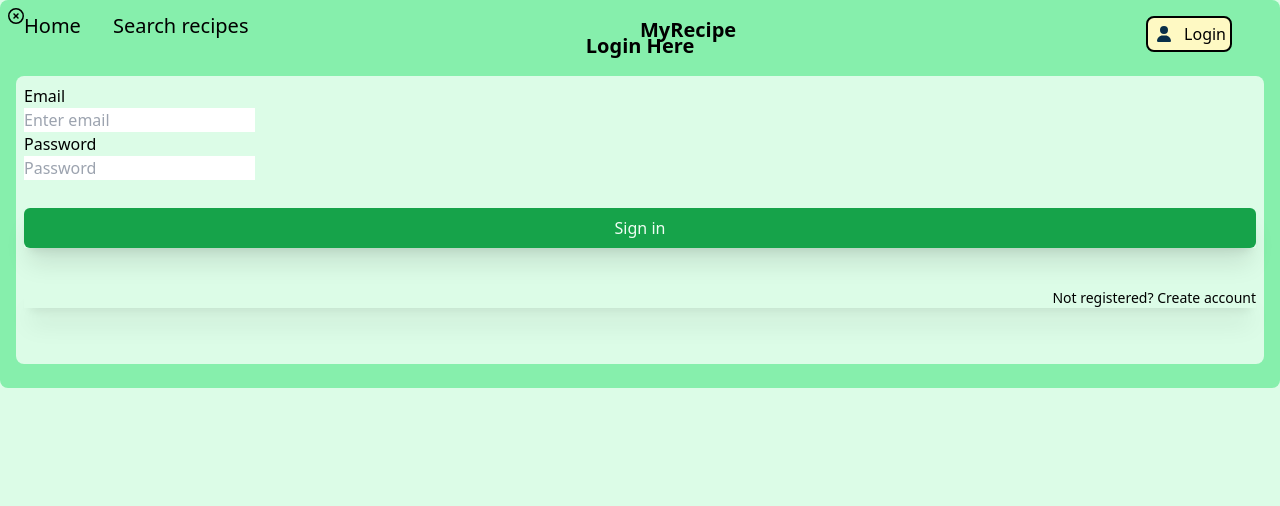
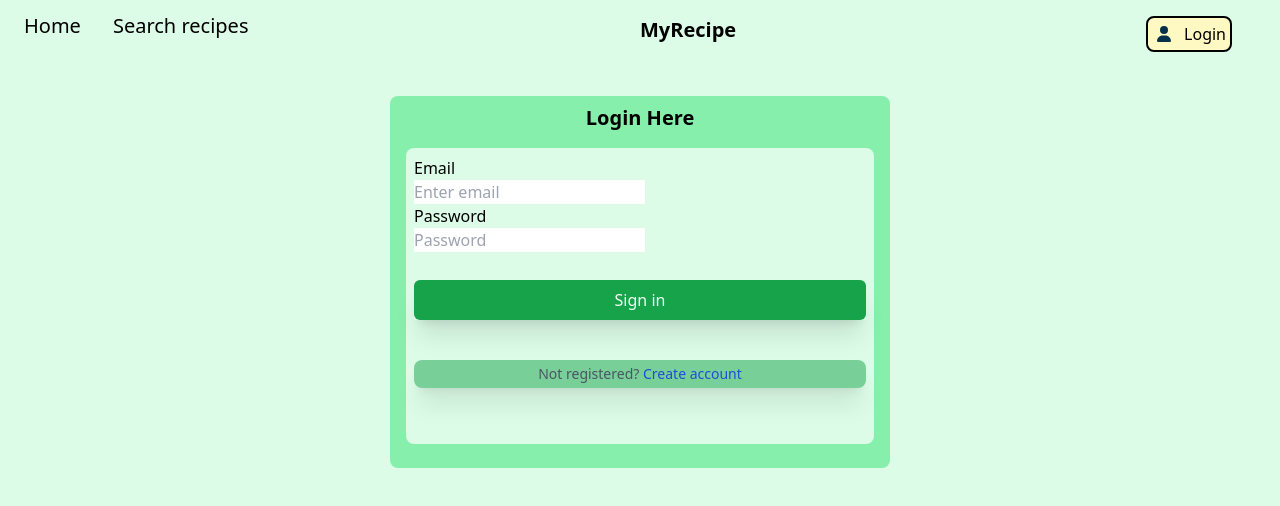
Before and after one commit to chas-academy/u06-fullstack-recipe-app-MatildaAK, an Angular app in the folder Recipe-frontend/: page /login in a window 1280 px wide. Shown: the top 506 px of the page. Built offline with nearby package versions, Linux system fonts and the light colour scheme.

Commit message:
removed modal and changed some styling

```diff
--- a/Recipe-frontend/src/app/components/login/login.component.html
+++ b/Recipe-frontend/src/app/components/login/login.component.html
@@ -1,10 +1,6 @@
-<div id="modal" class="bg-cardbg rounded-lg pb-2">
-    <div class="z-50">
-        <div (click)="closeModal()" class="pl-2 pt-2">
-            <svg class="h-4" xmlns="http://www.w3.org/2000/svg" viewBox="0 0 512 512"><!--!Font Awesome Free 6.5.1 by @fontawesome - https://fontawesome.com License - https://fontawesome.com/license/free Copyright 2024 Fonticons, Inc.-->
-                <path d="M256 48a208 208 0 1 1 0 416 208 208 0 1 1 0-416zm0 464A256 256 0 1 0 256 0a256 256 0 1 0 0 512zM175 175c-9.4 9.4-9.4 24.6 0 33.9l47 47-47 47c-9.4 9.4-9.4 24.6 0 33.9s24.6 9.4 33.9 0l47-47 47 47c9.4 9.4 24.6 9.4 33.9 0s9.4-24.6 0-33.9l-47-47 47-47c9.4-9.4 9.4-24.6 0-33.9s-24.6-9.4-33.9 0l-47 47-47-47c-9.4-9.4-24.6-9.4-33.9 0z"/>
-            </svg>
-        </div>
+<div class="flex justify-center">
+    <div class="bg-cardbg rounded-lg pb-2 mt-24 mx-6 sm:w-[500px]">
+
         <div class="text-center text-xl pt-2 font-bold">
             Login Here
         </div>
@@ -20,16 +16,16 @@
                 </div>
 
                 <div class="flex items-center justify-end mt-6 mb-10 shadow-xl">
-                    <button (click)="closeModal(); login(); submitLogin();" type="submit" [disabled]="!loginForm.valid" class="block mt-1 w-full text-center bg-600 text-50 font-inter font-medium rounded-md p-2 hover:bg-sky-400">
+                    <button (click)="login(); submitLogin();" type="submit" [disabled]="!loginForm.valid" class="block mt-1 w-full text-center bg-600 text-50 font-inter font-medium rounded-md p-2 hover:bg-sky-400">
                         Sign in
                     </button>
                 </div>
 
               </form>
 
-              <div class="flex items-center justify-end mt-10 mb-12 shadow-xl">
-                <div class="text-sm font-medium text-gray-500 dark:text-gray-300">
-                    Not registered? <a href="register" class="text-blue-700 hover:underline dark:text-blue-500">Create account</a>
+              <div class="text-center mt-10 mb-12 shadow-xl bg-600/50 rounded-lg py-1">
+                <div class="text-sm font-medium text-grayD">
+                    Not registered? <a href="register" class="text-blue hover:underline ">Create account</a>
                 </div>
             </div>
         </div>
```
